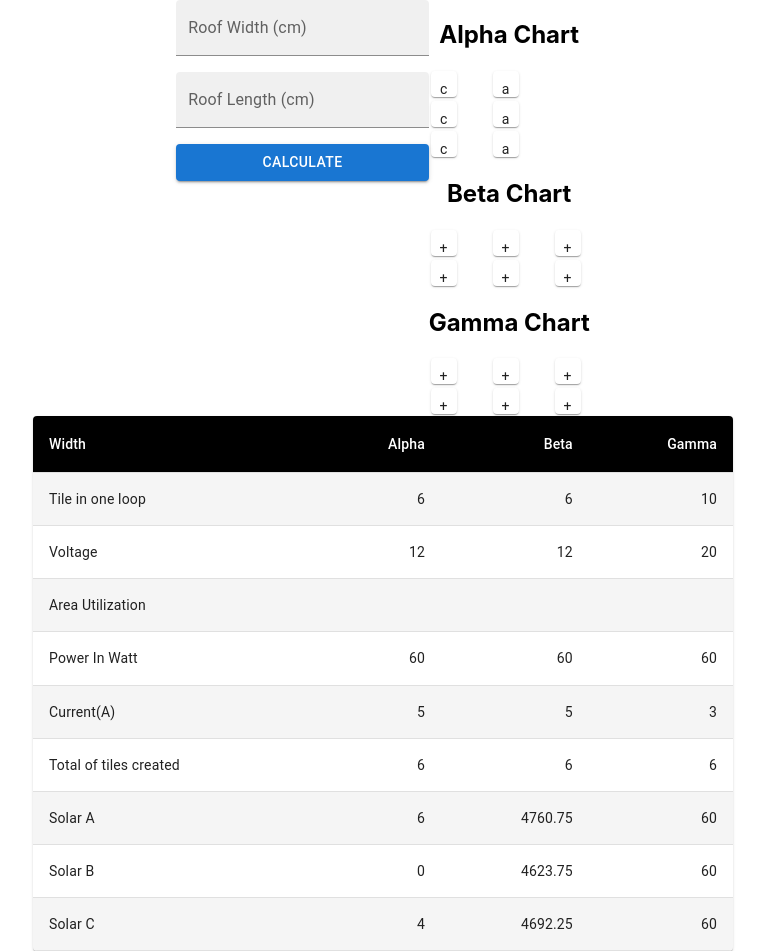
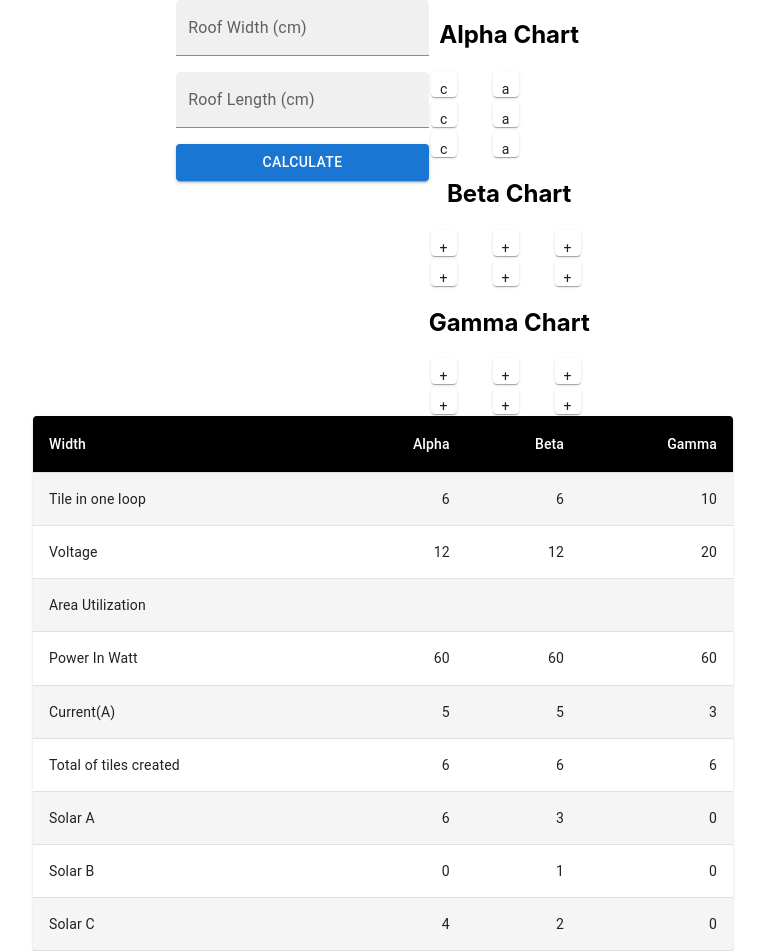
Before and after one commit to rthe1/solar-panel-planner, a React (Create React App) app: page / in a window 1280 px wide. Shown: the whole page, without its empty margins (257-1022 px from the left). Built offline with nearby package versions, Linux system fonts and the light colour scheme.

Commit message:
beta and gamma tiles calc done

```diff
--- a/src/components/DisplayWriteUp.jsx
+++ b/src/components/DisplayWriteUp.jsx
@@ -36,6 +36,8 @@ const useStyles = makeStyles({
     minWidth: 700,
   },
 });
+
+const tilePrice = 20;
 
 export default function CustomizedTables() {
 
@@ -76,9 +78,10 @@ export default function CustomizedTables() {
   let betaTilesInLoop = Math.floor(betaWidth / 31.5) * 3
   let betaVoltage = betaTilesInLoop * 2
   let betaCurrent = betaPowerInWatts / betaVoltage
-  let betaAcount = (betaWidth + 1) * betaWidth;
-  let betaBcount = (betaWidth - 1) * betaWidth;
-  let betaCcount = betaWidth * betaWidth;
+  let betaNumOfLoops = Math.floor((betaRoofLength/ 31.5) / 3)
+  let betaAcount = Math.floor((betaWidth / 31.5) + 1) * betaNumOfLoops;
+  let betaBcount = Math.floor((betaWidth / 31.5) - 1) * betaNumOfLoops;
+  let betaCcount = Math.floor((betaWidth / 31.5)) * betaNumOfLoops;
 
   /////////////////////
 
@@ -94,6 +97,11 @@ export default function CustomizedTables() {
   let gammaTilesInLoop = Math.floor(gammaWidth / 31.5) * 5
   let gammaVoltage = gammaTilesInLoop * 2
   let gammaCurrent = gammaPowerInWatts / gammaVoltage
+  let gammaNumOfLoops = Math.floor((gammaRoofLength/ 31.5) / 5)
+  let gammaAcount = Math.floor((gammaWidth / 31.5) * 2) * gammaNumOfLoops;
+  let gammaBcount = Math.floor((gammaWidth / 31.5) - 1) * 2 * gammaNumOfLoops;
+  let gammaCcount = Math.floor((gammaWidth / 31.5) + 2) * gammaNumOfLoops;
+
 
   const rows = [
     createData('Tile in one loop', alphaTilesInLoop, betaTilesInLoop, gammaTilesInLoop),
@@ -102,9 +110,10 @@ export default function CustomizedTables() {
     createData('Power In Watt', alphaPowerInWatts, betaPowerInWatts, gammaPowerInWatts),
     createData('Current(A)', alphaCurrent, betaCurrent, gammaCurrent),
     createData('Total of tiles created', alphaTiles, betaTiles, gammaTiles),
-    createData('Solar A', alphaAcount, betaAcount, gammaPowerInWatts),
-    createData('Solar B', alphaBcount, betaBcount, gammaPowerInWatts),
-    createData('Solar C', alphaCcount, betaCcount, gammaPowerInWatts),
+    createData('Solar A', alphaAcount, betaAcount, gammaAcount),
+    createData('Solar B', alphaBcount, betaBcount, gammaBcount),
+    createData('Solar C', alphaCcount, betaCcount, gammaCcount),
+
   ];
 
   const classes = useStyles();
```
